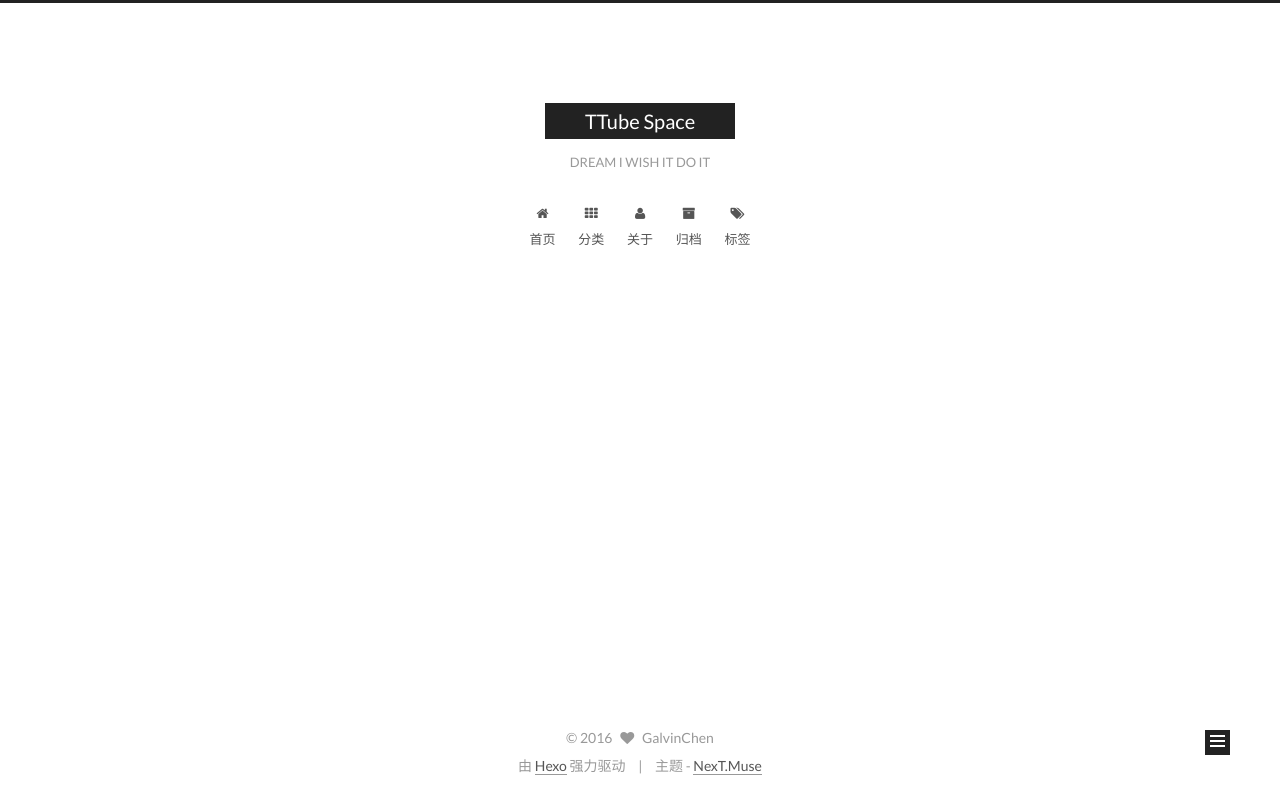
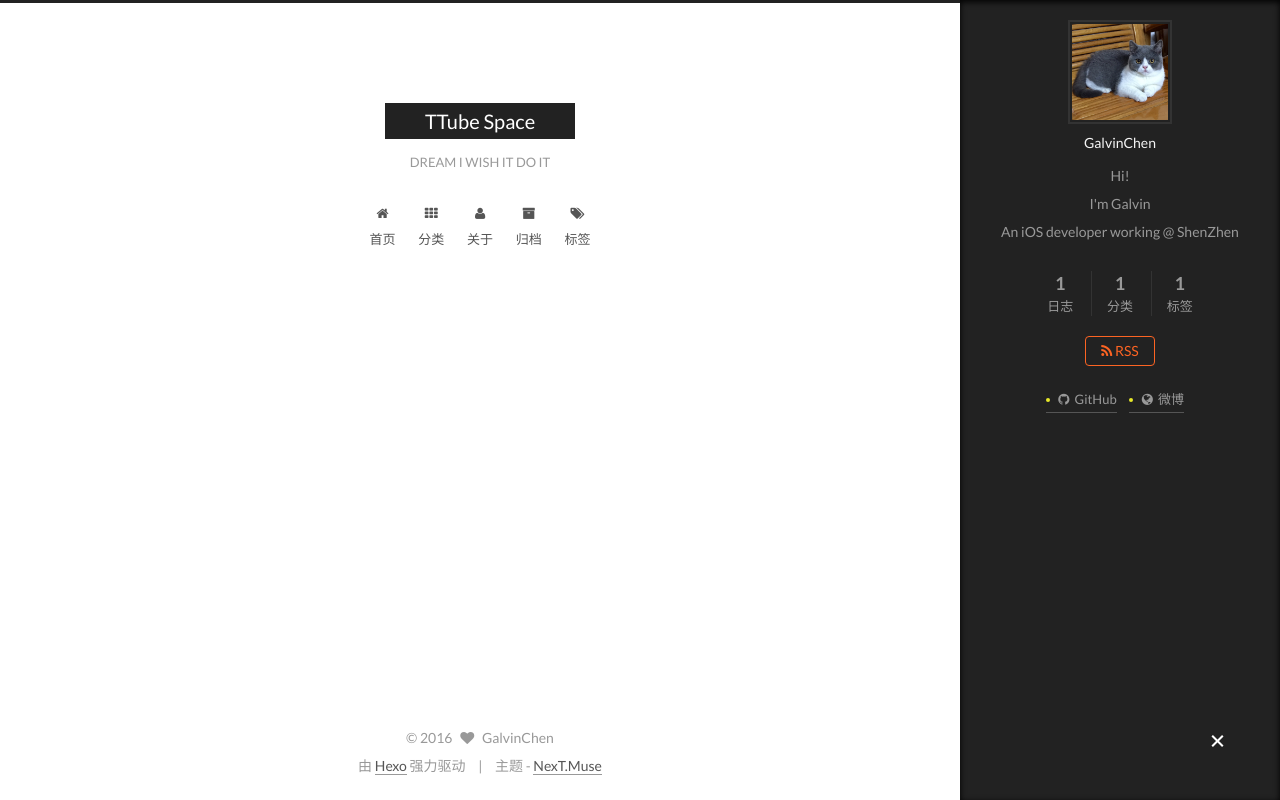
Before and after one commit to TTube/TTube.github.io, a plain HTML site: page about/index.html in a window 1280 px wide. Drawn offline with Linux system fonts and the light colour scheme.

Commit message:
Site updated: 2016-05-22 16:07:43

```diff
--- a/about/index.html
+++ b/about/index.html
@@ -74,6 +74,8 @@
 
 
 
+
+
   <link rel="alternate" href="/atom.xml" title="TTube Space" type="application/atom+xml" />
 
 
@@ -103,7 +105,7 @@
   var NexT = window.NexT || {};
   var CONFIG = {
     scheme: 'Muse',
-    sidebar: {"position":"left","display":"post"},
+    sidebar: {"position":"left","display":"always"},
     fancybox: true,
     motion: true,
     duoshuo: {
--- a/css/main.css
+++ b/css/main.css
@@ -1548,7 +1548,7 @@ pre .javascript .function {
   width: 4px;
   height: 4px;
   border-radius: 50%;
-  background: #cb2acd;
+  background: #e7e829;
 }
 .links-of-blogroll {
   font-size: 13px;
```
Also changed, not shown: 2016/05/21/是的我又开始写博客了/index.html (+1 -1 lines), archives/2016/05/index.html (+1 -1 lines), archives/2016/index.html (+1 -1 lines), archives/index.html (+1 -1 lines), categories/index.html (+1 -1 lines), categories/life/index.html (+1 -1 lines), index.html (+1 -1 lines), tags/Wuli-Huan/index.html (+1 -1 lines), tags/index.html (+1 -3 lines).
